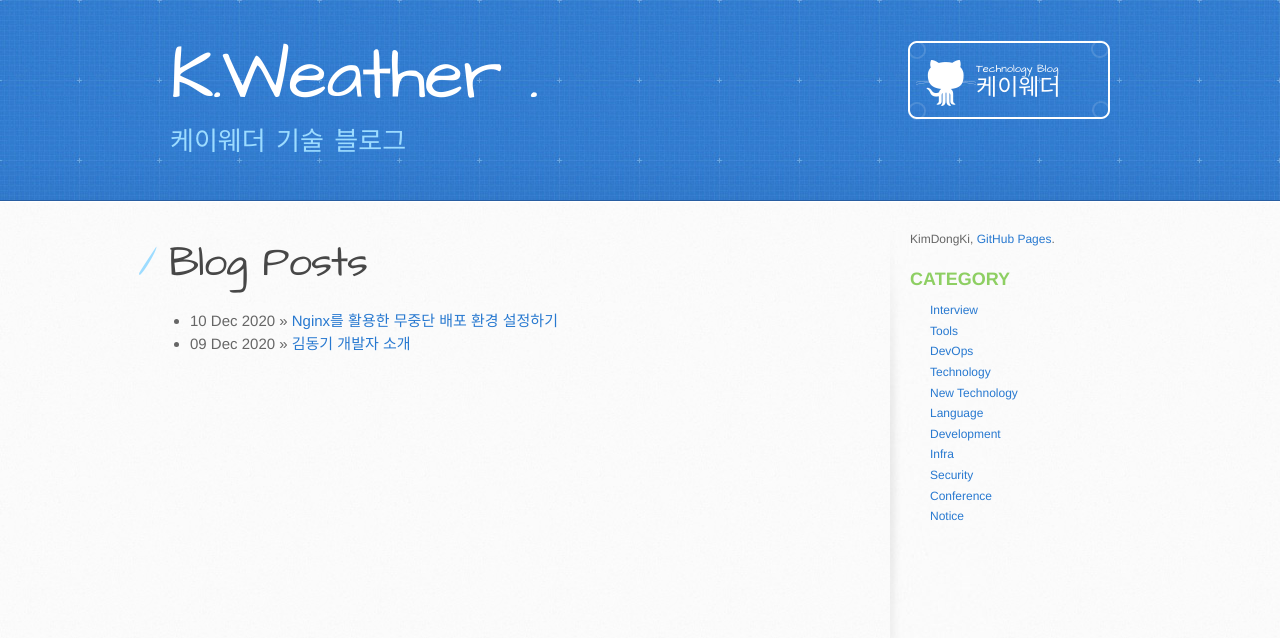
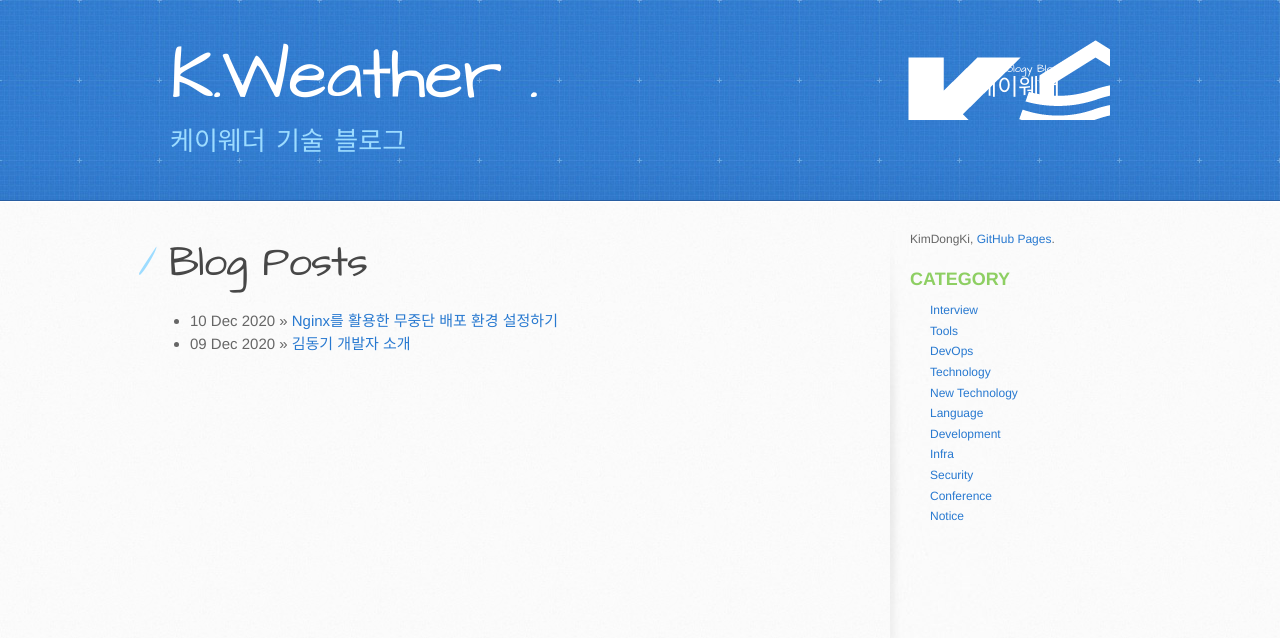
Before and after one commit to kdkrkwhr/kdkrkwhr.github.com, a Jekyll site: the page built from index.html, in a window 1280 px wide. Shown: the top 638 px of the page. Built offline with Jekyll 4.4.1, drawn with Linux system fonts in a browser that asks for light colours.

Commit message:
[update] ReadMe

```diff
--- a/stylesheets/stylesheet.css
+++ b/stylesheets/stylesheet.css
@@ -534,7 +534,7 @@
   position: absolute;
   top: 0;
   right: 0;
-  background: transparent url(../images/github-button.png) 0 0 no-repeat;
+  background: transparent url(../images/main_logo.png) 0 0 no-repeat;
 }
 aside a.button {
   display: block;
```
Also changed, not shown: images/main_logo.png (added).
